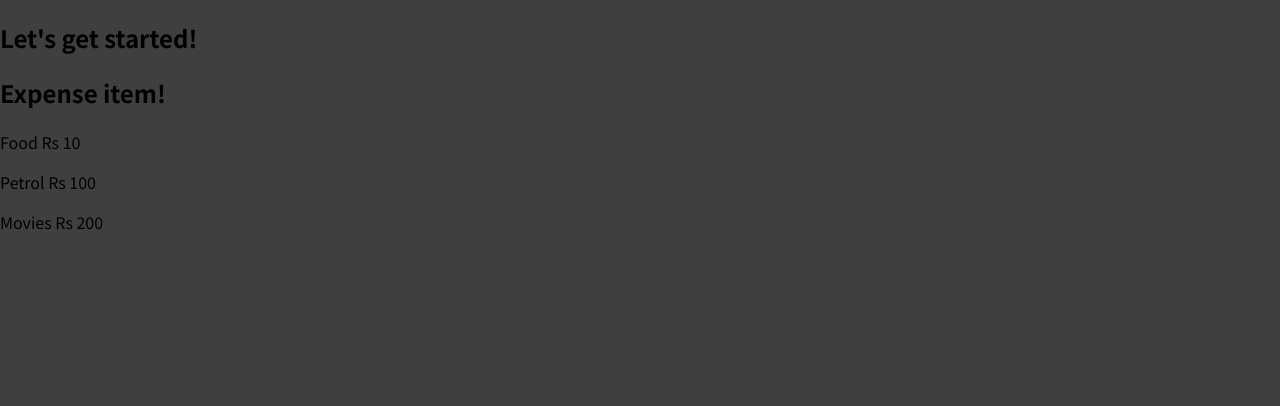
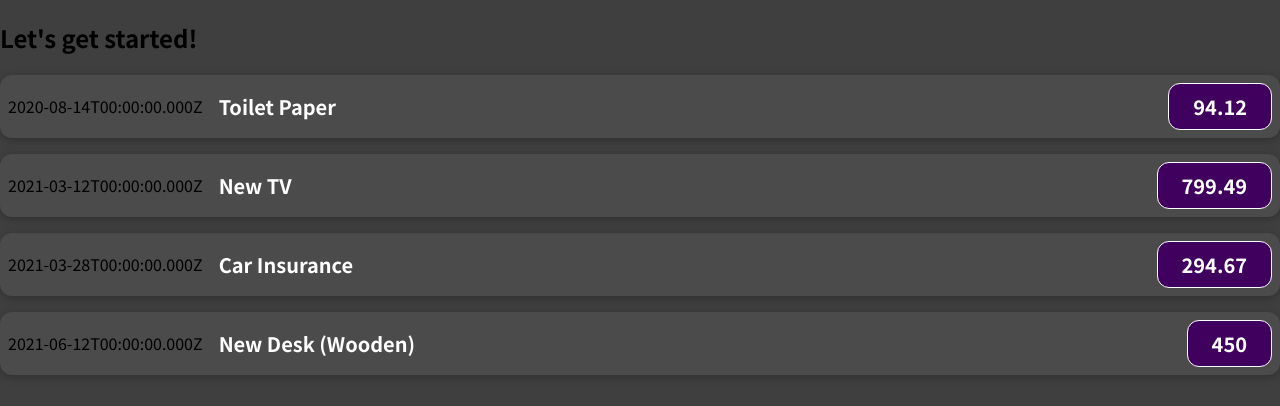
Before and after one commit to Kiran9991/React-complete-guide, a JavaScript app: page / in a window 1280 px wide. Shown: the top 406 px of the page. Built offline with nearby package versions, Linux system fonts and the light colour scheme.

Commit message:
Passing Data using props and added looping method

```diff
--- a/src/App.js
+++ b/src/App.js
@@ -1,11 +1,58 @@
 import ExpenseItem from "./components/ExpenseItem";
 
+function App() {
+  const expenses = [
+    {
+      id: "e1",
+      title: "Toilet Paper",
+      amount: 94.12,
+      date: new Date(2020, 7, 14),
+    },
+    { id: "e2", title: "New TV", amount: 799.49, date: new Date(2021, 2, 12) },
+    {
+      id: "e3",
+      title: "Car Insurance",
+      amount: 294.67,
+      date: new Date(2021, 2, 28),
+    },
+    {
+      id: "e4",
+      title: "New Desk (Wooden)",
+      amount: 450,
+      date: new Date(2021, 5, 12),
+    },
+  ];
 
-function App() {
   return (
     <div>
       <h2>Let's get started!</h2>
-      <ExpenseItem></ExpenseItem>
+      {/* <ExpenseItem
+        title={expenses[0].title}
+        amount={expenses[0].amount}
+        date={expenses[0].date}
+      ></ExpenseItem>
+      <ExpenseItem
+        title={expenses[1].title}
+        amount={expenses[1].amount}
+        date={expenses[1].date}
+      ></ExpenseItem>
+      <ExpenseItem
+        title={expenses[2].title}
+        amount={expenses[2].amount}
+        date={expenses[2].date}
+      ></ExpenseItem>
+      <ExpenseItem
+        title={expenses[3].title}
+        amount={expenses[3].amount}
+        date={expenses[3].date}
+      ></ExpenseItem> */}
+      {expenses.map((expense) => (
+        <ExpenseItem
+          title={expense.title}
+          amount={expense.amount}
+          date={expense.date}
+        ></ExpenseItem>
+      ))}
     </div>
   );
 }
--- /dev/null
+++ b/src/components/ExpenseItem.css
@@ -0,0 +1,56 @@
+.expense-item {
+    display: flex;
+    justify-content: space-between;
+    align-items: center;
+    box-shadow: 0 2px 8px rgba(0, 0, 0, 0.25);
+    padding: 0.5rem;
+    margin: 1rem 0;
+    border-radius: 12px;
+    background-color: #4b4b4b;
+  }
+
+  .expense-item__description {
+    display: flex;
+    flex-direction: column;
+    gap: 1rem;
+    align-items: flex-end;
+    flex-flow: column-reverse;
+    justify-content: flex-start;
+    flex: 1;
+  }
+
+  .expense-item h2 {
+    color: #3a3a3a;
+    font-size: 1rem;
+    flex: 1;
+    margin: 0 1rem;
+    color: white;
+  }
+
+  .expense-item__price {
+    font-size: 1rem;
+    font-weight: bold;
+    color: white;
+    background-color: #40005d;
+    border: 1px solid white;
+    padding: 0.5rem;
+    border-radius: 12px;
+  }
+
+  @media (min-width: 580px) {
+    .expense-item__description {
+      flex-direction: row;
+      align-items: center;
+      justify-content: flex-start;
+      flex: 1;
+    }
+
+    .expense-item__description h2 {
+      font-size: 1.25rem;
+    }
+
+    .expense-item__price {
+      font-size: 1.25rem;
+      padding: 0.5rem 1.5rem;
+    }
+}
--- a/src/components/ExpenseItem.js
+++ b/src/components/ExpenseItem.js
@@ -1,10 +1,15 @@
-function ExpenseItem() {
-    return <div>
-         <h2>Expense item!</h2>
-         <p>Food Rs 10</p>
-         <p>Petrol Rs 100</p>
-         <p>Movies Rs 200</p>
+import './ExpenseItem.css';
+
+function ExpenseItem(props) {
+  return (
+    <div className='expense-item'>
+      <div>{props.date.toISOString()}</div>
+      <div className='expense-item__description'>
+        <h2>{props.title}</h2>
+        <div className='expense-item__price'>{props.amount}</div>
+      </div>
     </div>
+  );
 }
 
 export default ExpenseItem;
```
Also changed, not shown: 1 other file (tests, documents, lock files or other folders).
